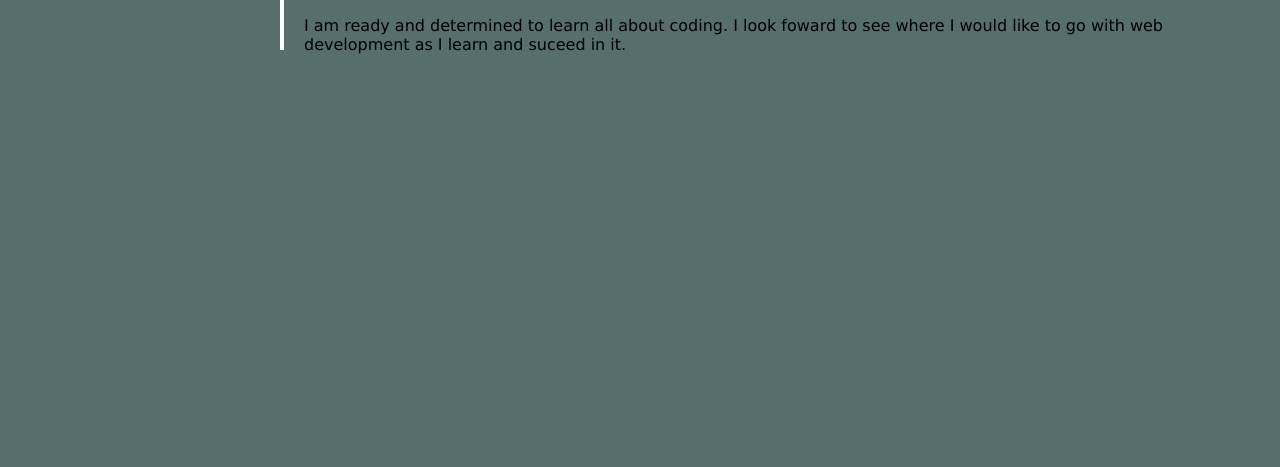
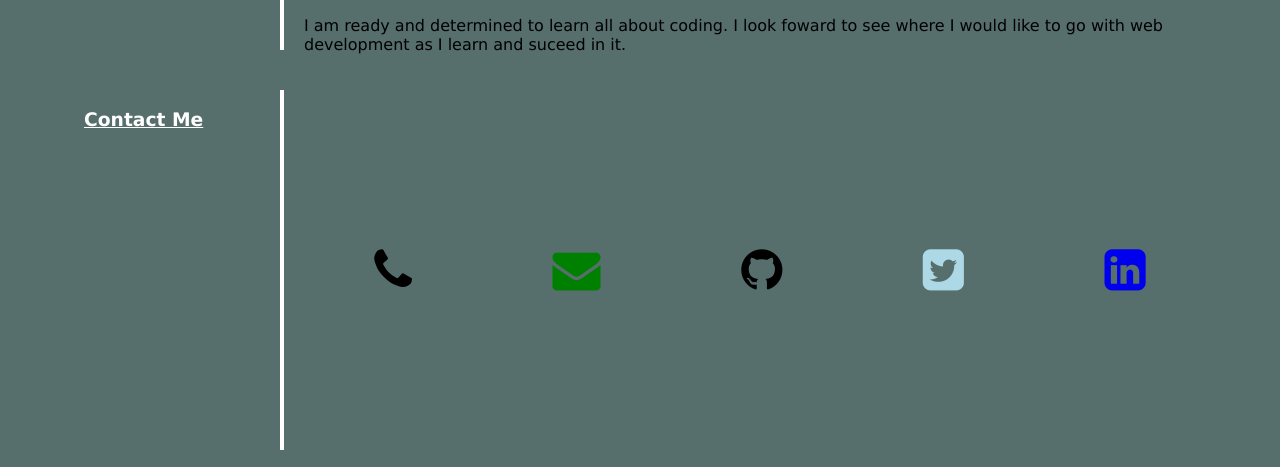
Before and after one commit to hannybear88/Hannah-Chung-React-Challenge-React-Professional-Portfolio, a React (Create React App) app: page / in a window 1280 px wide. Shown: the part 710-1177 px from the top of the page. Before the commit the page ends 800 px from the top, so only its background shows below. Built offline with nearby package versions, Linux system fonts and the light colour scheme.

Commit message:
modfied code in src/App.js file and src/components/Contact.js and Footer.js files

```diff
--- a/src/App.js
+++ b/src/App.js
@@ -1,6 +1,7 @@
 import logo from "./logo.svg";
 import "./App.css";
 import { useState } from "react";
+import Footer from "./components/Footer";
 
 import Header from "./components/Header";
 import Contact from "./components/Contact";
@@ -30,6 +31,7 @@ function App() {
       <main>
           {render()}
       </main>
+      <Footer/>
     </div>
   );
 }
--- a/src/components/Contact.js
+++ b/src/components/Contact.js
@@ -1,57 +1,37 @@
 import React from "react";
+// import React, { useContext } from 'react';
+// import Fade from 'react-reveal/Fade';
+// import { Container } from 'react-bootstrap';
+// import PortfolioContext from '../../context/context';
+// import Title from '../Title/Title';
+
+// const Contact = () => {
+//   const { contact } = useContext(PortfolioContext);
+//   const { cta, btn, email } = contact;
 
 function Contact(props) {
+    const { cta, btn, email } = contact;
   return (
-    <div class="div3">
-      <div class="left">
-        <h3>Contact Me</h3>
-      </div>
-      <div class="contacts-links" id="Contact Me">
-        <a href="#777-777-777">
-          <i
-            class="fa fa-phone"
-            style={{
-              fontSize: "48px",
-              color: "black",
-              // "font-size:48px;color:black"
-            }}
-          ></i>
-        </a>
-        <a href="mailto:hannahkchung88@gmail.com">
-          <i
-            class="fa fa-envelope"
-            style={{
-              fontSize: "48px",
-              color: "green",
-              // "font-size:48px;color:black"
-            }}
-          ></i>
-        </a>
-        <a href="#https://github.com/hannybear88">
-          <i
-            class="fa fa-github fa-3x"
-            style={{
-              fontSize: "48px",
-              color: "black",
-              // "font-size:48px;color:black"
-            }}
-          ></i>
-        </a>
-        <a href="#Twitter">
-          <i
-            class="fa fa-twitter-square"
-            style={{
-              fontSize: "48px",
-              color: "lightblue",
-              // "font-size:48px;color:black"
-            }}
-          ></i>
-        </a>
-        <a href="https://www.linkedin.com/in/hannah-chung-463061b4/">
-          <i class="fa fa-linkedin-square fa_custom fa-3x"></i>
-        </a>
-      </div>
-    </div>
+    <section id="contact">
+    <Container>
+      <Title title="Contact" />
+      <Fade bottom duration={1000} delay={800} distance="30px">
+        <div className="contact-wrapper">
+          <p className="contact-wrapper__text">
+            {cta || 'Would you like to work with me? Great!'}
+          </p>
+          <a
+            target="_blank"
+            rel="noopener noreferrer"
+            className="cta-btn cta-btn--resume"
+            href={email ? `mailto:${email}` : 'https://github.com/hannybear88/Hannah-Chung-React-Challenge-React-Professional-Portfolio'}
+          >
+            {btn || "Let's Talk"}
+          </a>
+        </div>
+      </Fade>
+    </Container>
+  </section>
   );
 }
 
--- a/src/components/Footer.js
+++ b/src/components/Footer.js
@@ -2,9 +2,58 @@ import React from 'react';
 
 function Footer(props) {
     return (
-       <>
-
-       </>
+    <footer>
+        <div class="div3">
+        <div class="left">
+          <h3>Contact Me</h3>
+        </div>
+        <div class="contacts-links" id="Contact Me">
+          <a href="#777-777-777">
+            <i
+              class="fa fa-phone"
+              style={{
+                fontSize: "48px",
+                color: "black",
+                // "font-size:48px;color:black"
+              }}
+            ></i>
+          </a>
+          <a href="mailto:hannahkchung88@gmail.com">
+            <i
+              class="fa fa-envelope"
+              style={{
+                fontSize: "48px",
+                color: "green",
+                // "font-size:48px;color:black"
+              }}
+            ></i>
+          </a>
+          <a href="#https://github.com/hannybear88">
+            <i
+              class="fa fa-github fa-3x"
+              style={{
+                fontSize: "48px",
+                color: "black",
+                // "font-size:48px;color:black"
+              }}
+            ></i>
+          </a>
+          <a href="#Twitter">
+            <i
+              class="fa fa-twitter-square"
+              style={{
+                fontSize: "48px",
+                color: "lightblue",
+                // "font-size:48px;color:black"
+              }}
+            ></i>
+          </a>
+          <a href="https://www.linkedin.com/in/hannah-chung-463061b4/">
+            <i class="fa fa-linkedin-square fa_custom fa-3x"></i>
+          </a>
+        </div>
+      </div>
+    </footer>
     );
 }
 
```
